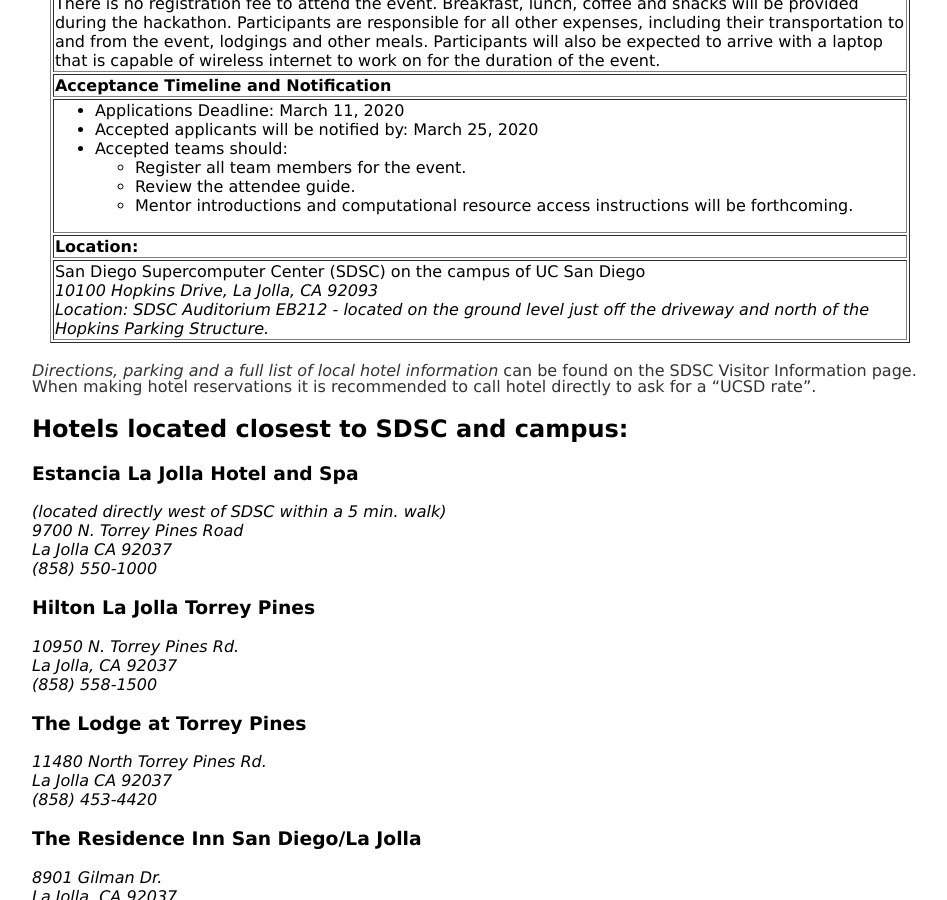
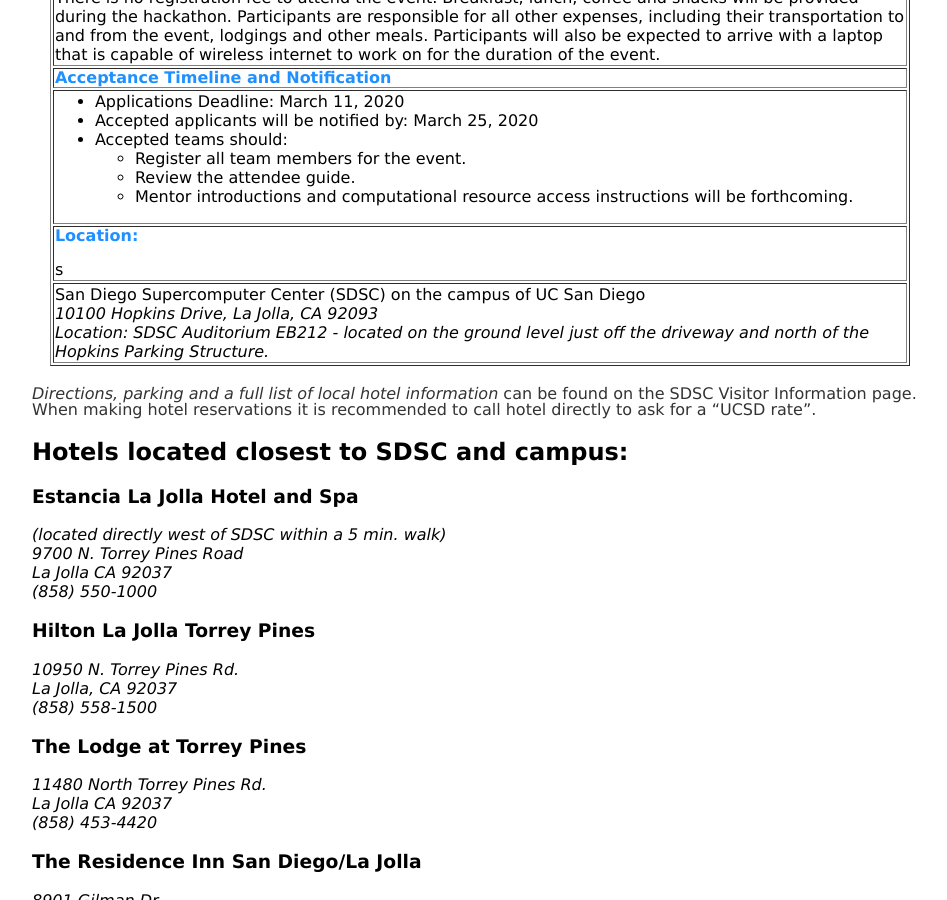
Before and after one commit to sdsc-hpc-training/sdsc-hpc-training.github.io, a Jekyll site: the page built from gpuhackathon/index.html, in a window 1280 px wide and 900 px high, scrolled down 1110 px. Shown: the whole window, without its empty margins (160-1107 px from the left). Built offline with Jekyll 4.4.1, drawn with Linux system fonts in a browser that asks for light colours.

Commit message:
updating gpuhack pages

```diff
--- a/gpuhackathon/index.html
+++ b/gpuhackathon/index.html
@@ -46,7 +46,7 @@
     for the duration of the event, including preparation and follow-up testing.
   </td><tr>
   <tr><td align='left' valign='top'>
-      <b>Who should attend?</b>
+    <p class="sectitle">Who should attend?</p>
   </td></tr>
   <tr><td align='left' valign='top'>
     Anyone developing or using HPC scientific codes seeking performance
@@ -62,7 +62,7 @@
     range of code types and GPU experience levels are sought for this event.
   </td></tr>
   <tr><td align='left' valign='top'>
-      <b>Participant Costs</b>
+      <p class="sectitle">Participant Costs</p>
   </td></tr>
   <tr><td align='left' valign='top'>
     There is no registration fee to attend the event. Breakfast,
@@ -74,7 +74,7 @@
     the duration of the event.
   </td></tr>
   <tr><td align='left' valign='top'>
-      <b>Acceptance Timeline and Notification</b>
+      <p class="sectitle">Acceptance Timeline and Notification</p>
   </td></tr>
   <tr><td align='left' valign='top'>
     <ul>
@@ -89,7 +89,7 @@
     </ul>
   </td></tr>
   <tr><td align='left' valign='top'>
-      <b>Location:</b>
+      <p class="sectitle">Location:</p>s
   </td></tr>
   <tr><td align='left' valign='top'>
     San Diego Supercomputer Center (SDSC) on the campus of UC San Diego<br>
```
